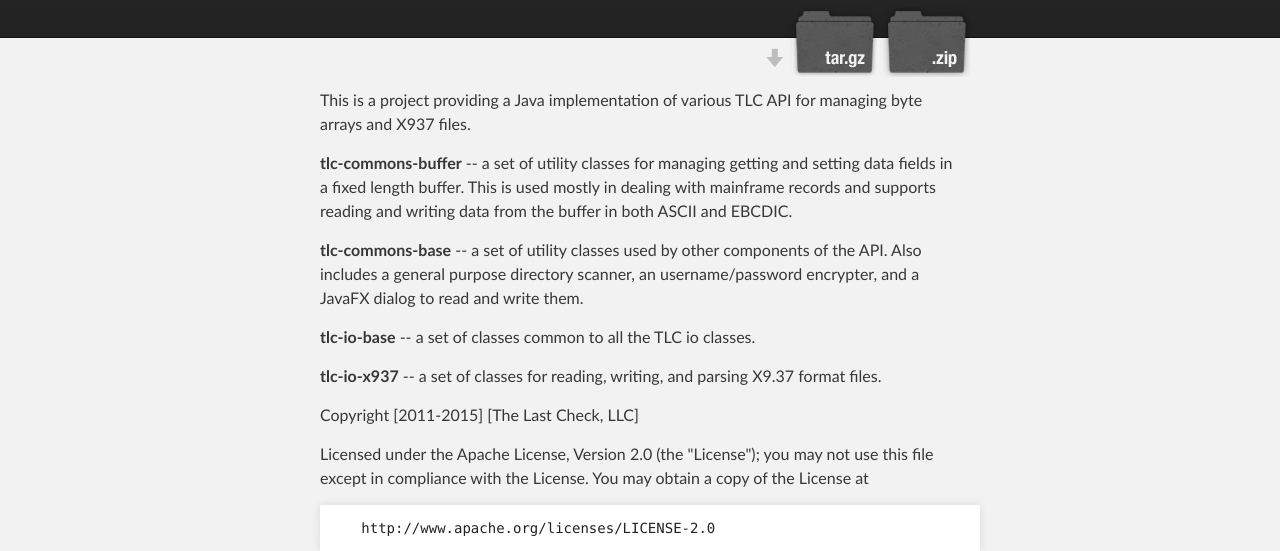
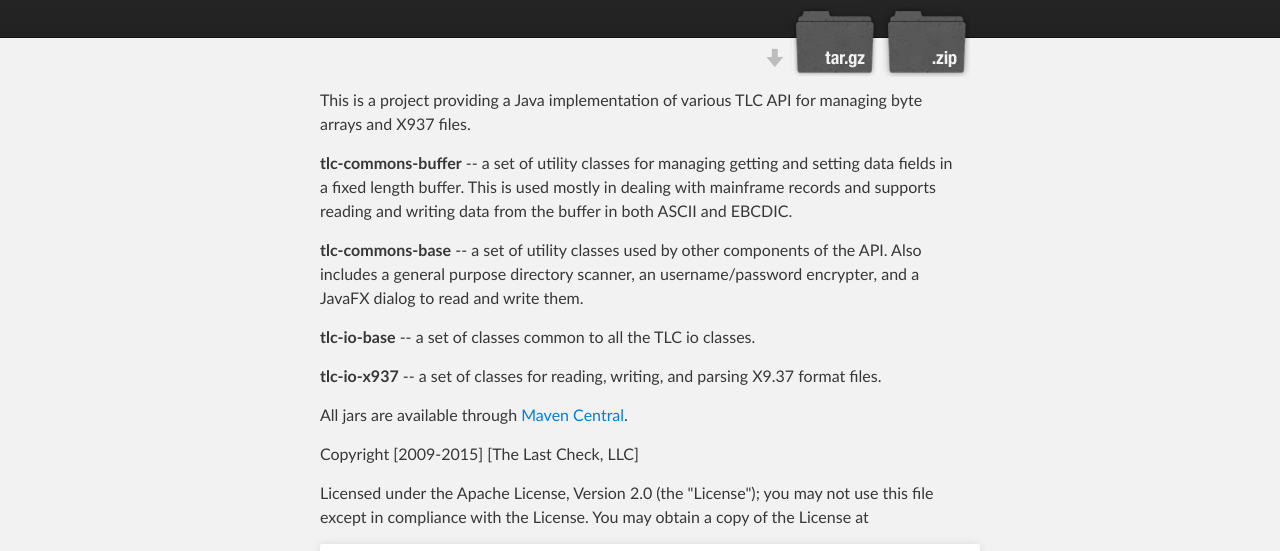
Before and after one commit to TheLastCheck/tlc.open.java, a plain HTML site: page index.html in a window 1280 px wide. Shown: the part 208-759 px from the top of the page. Drawn offline with Linux system fonts and the light colour scheme.

```diff
--- a/index.html
+++ b/index.html
@@ -42,7 +42,9 @@
 
 <p><strong>tlc-io-x937</strong> -- a set of classes for reading, writing, and parsing X9.37 format files.</p>
 
-<p>Copyright [2011-2015] [The Last Check, LLC]</p>
+<p>All jars are available through <a href="http://search.maven.org/#search%7Cga%7C1%7Cg%3A%22com.thelastcheck.commons%22">Maven Central</a>.</p>
+
+<p>Copyright [2009-2015] [The Last Check, LLC]</p>
 
 <p>Licensed under the Apache License, Version 2.0 (the "License");
    you may not use this file except in compliance with the License.
```
Also changed, not shown: params.json (+1 -1 lines).
